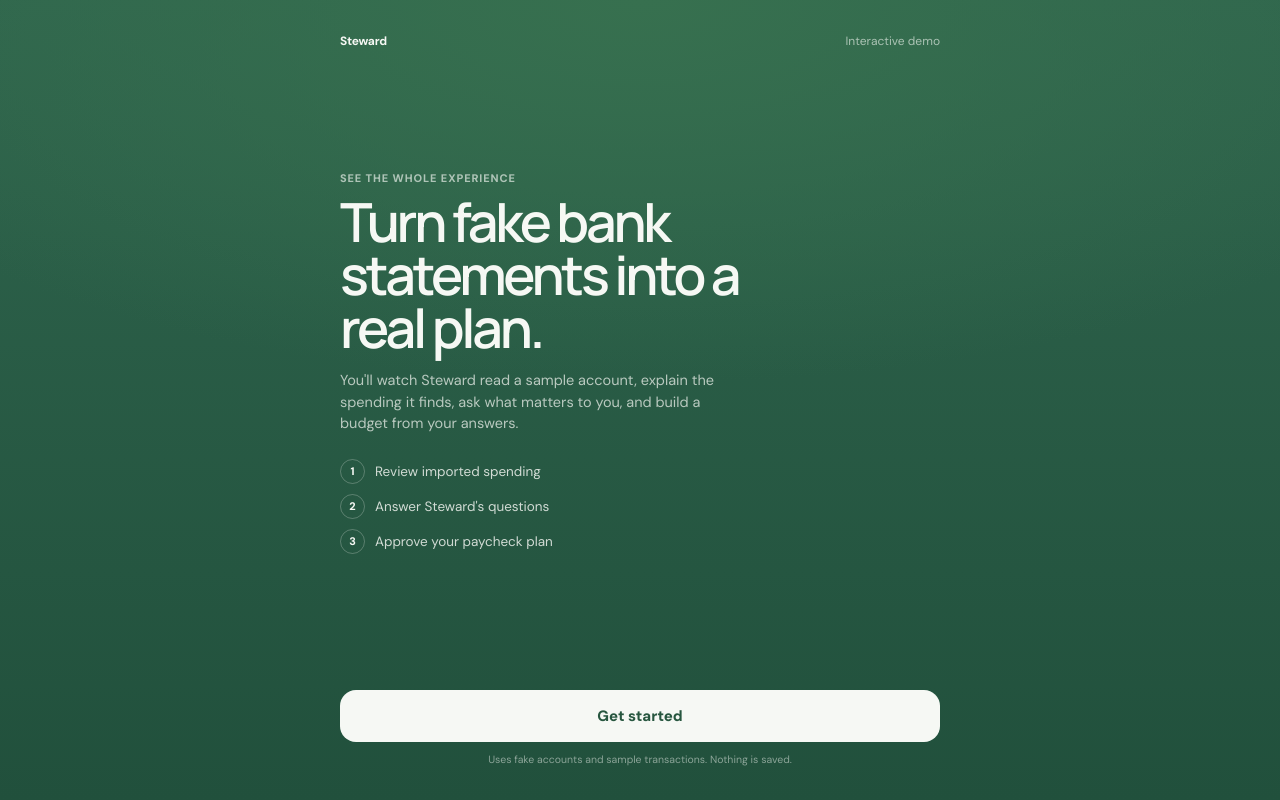
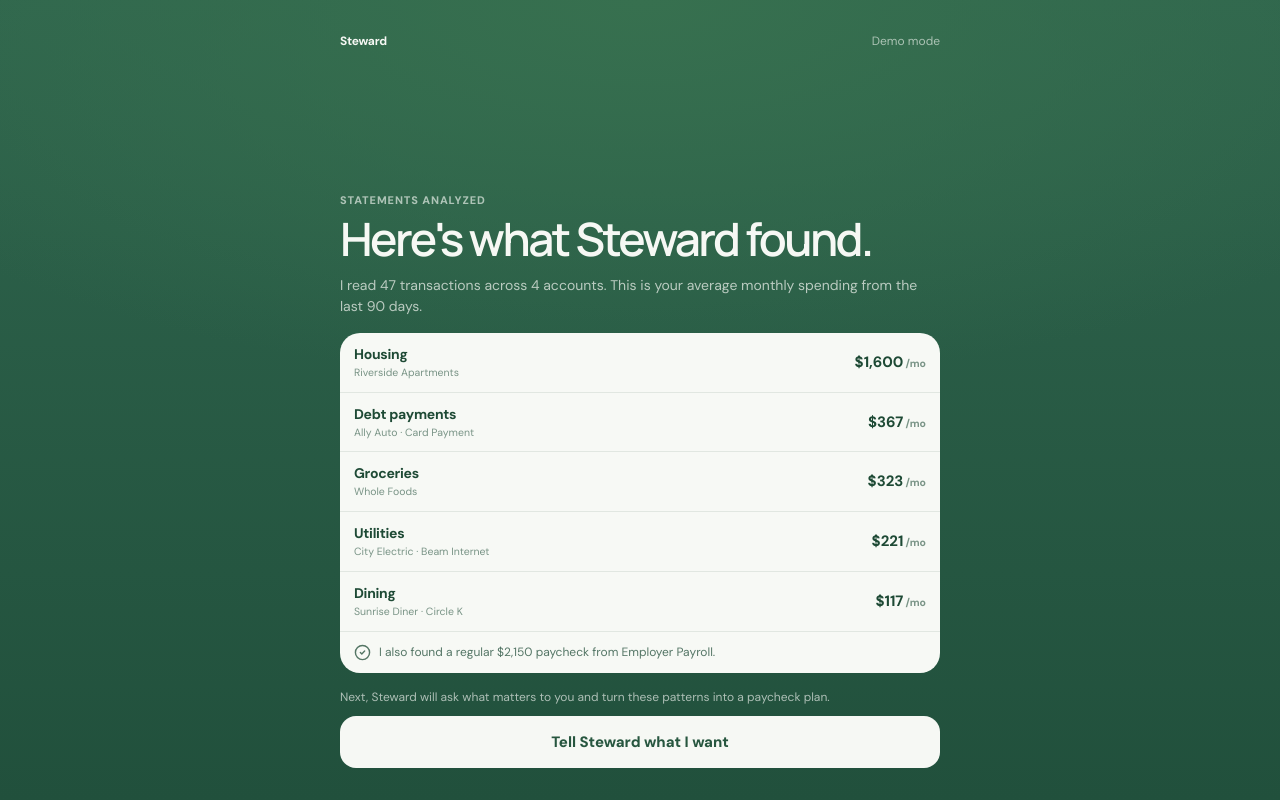
Before and after one commit to gking432/steward, a Next.js app: page /demo in a window 1280 px wide. Built offline with nearby package versions, Linux system fonts and the light colour scheme.

Commit message:
Restore real-app demo entry

```diff
--- a/app/steward/app.tsx
+++ b/app/steward/app.tsx
@@ -76,7 +76,7 @@
   today: string;
   onContinue: () => void;
 }) {
-  const [stage, setStage] = useState<"welcome" | "connecting" | "reading" | "review">("welcome");
+  const [stage, setStage] = useState<"connecting" | "reading" | "review">("connecting");
 
   useEffect(() => {
     if (stage === "connecting") {
@@ -95,36 +95,11 @@
   );
   const income = useMemo(() => incomeObservations(workspace, today).primary, [workspace, today]);
 
-  if (stage === "welcome") {
-    return (
-      <main className="dm-screen dm-welcome">
-        <header className="dm-top"><strong>Steward</strong><span>Interactive demo</span></header>
-        <section className="dm-welcome-copy">
-          <p className="dm-eyebrow">See the whole experience</p>
-          <h1>Turn fake bank statements into a real plan.</h1>
-          <p>
-            You&apos;ll watch Steward read a sample account, explain the spending it finds,
-            ask what matters to you, and build a budget from your answers.
-          </p>
-          <ul>
-            <li><span>1</span> Review imported spending</li>
-            <li><span>2</span> Answer Steward&apos;s questions</li>
-            <li><span>3</span> Approve your paycheck plan</li>
-          </ul>
-        </section>
-        <footer className="dm-action">
-          <button onClick={() => setStage("connecting")}>Get started</button>
-          <small>Uses fake accounts and sample transactions. Nothing is saved.</small>
-        </footer>
-      </main>
-    );
-  }
-
   if (stage !== "review") {
     const reading = stage === "reading";
     return (
       <main className="dm-screen dm-loading">
-        <header className="dm-top"><strong>Demo mode</strong><span>Fake bank data</span></header>
+        <header className="dm-top"><strong>Steward</strong><span>Demo mode</span></header>
         <section className="dm-loading-card" aria-live="polite">
           <span className="dm-import-icon"><LoaderCircle size={26} className="cx-spin" /></span>
           <p className="dm-eyebrow">Secure connection</p>
@@ -142,7 +117,7 @@
 
   return (
     <main className="dm-screen dm-review">
-      <header className="dm-top"><strong>Demo mode</strong><span>Fake bank data</span></header>
+      <header className="dm-top"><strong>Steward</strong><span>Demo mode</span></header>
       <section className="dm-review-copy">
         <p className="dm-eyebrow">Statements analyzed</p>
         <h1>Here&apos;s what Steward found.</h1>
@@ -1137,7 +1112,7 @@
     <div className={`sw-app${demoMode ? " sw-demo-mode" : ""}`}>
       {demoMode && (
         <aside className="sw-demo-bar" aria-label="Demo mode">
-          <span><strong>Demo mode</strong> · Fake bank data</span>
+          <span><strong>Demo mode</strong></span>
           {/* eslint-disable-next-line @next/next/no-html-link-for-pages */}
           <a href="/">Start over</a>
         </aside>
--- a/app/steward/connect.tsx
+++ b/app/steward/connect.tsx
@@ -61,22 +61,21 @@
             {error}
           </p>
         )}
+        <button onClick={onConnect} disabled={busy}>
+          {busy ? <RefreshCw size={18} className="cx-spin" /> : <Landmark size={18} />}
+          {label}
+        </button>
         {/* A full navigation is intentional: the Sites runtime can retain the
             current RSC tree during a client transition between dynamic routes. */}
-        <a className="cx-demo" href="/demo">
-          <Play size={18} fill="currentColor" />
-          Connect fake bank details to try it out
+        <a className="cx-demo cx-secondary" href="/demo">
+          <Play size={16} fill="currentColor" />
+          Test demo mode
         </a>
-        <button className="cx-secondary" onClick={onConnect} disabled={busy}>
-          {busy ? <RefreshCw size={18} className="cx-spin" /> : <Landmark size={18} />}
-          {label === "Connect your bank" ? "Connect your real bank" : label}
-        </button>
         <button className="cx-secondary" onClick={onManual} disabled={busy}>
           Set it up myself
         </button>
         <small>
-          The demo uses sample data. Real connections are read-only through Plaid — Steward
-          can&apos;t move money.
+          Handled by Plaid, never Steward. Read-only — Steward can&apos;t move money.
         </small>
       </footer>
     </main>
--- a/app/steward/intake.tsx
+++ b/app/steward/intake.tsx
@@ -245,7 +245,7 @@
     <main className="ik-screen">
       <header className="ik-top">
         <span className="ik-badge">
-          <Sparkles size={13} /> {demoMode ? "Demo · Fake bank data" : "Steward"}
+          <Sparkles size={13} /> {demoMode ? "Steward · Demo" : "Steward"}
         </span>
         <span
           className="ik-progress"
--- a/app/steward/steward.css
+++ b/app/steward/steward.css
@@ -993,52 +993,6 @@
   text-transform: uppercase;
 }
 
-.dm-welcome-copy {
-  align-self: center;
-  max-width: 480px;
-  padding-bottom: 2vh;
-}
-.dm-welcome-copy h1 {
-  margin: 8px 0 15px;
-  color: #f6f8f4;
-  font-size: clamp(38px, 11vw, 54px);
-  font-weight: 540;
-  letter-spacing: -0.06em;
-  line-height: 0.99;
-}
-.dm-welcome-copy > p:last-of-type {
-  max-width: 410px;
-  color: rgba(246, 248, 244, 0.7);
-  font-size: 14.5px;
-  line-height: 1.5;
-}
-.dm-welcome-copy ul {
-  display: grid;
-  gap: 10px;
-  margin: 24px 0 0;
-  padding: 0;
-  list-style: none;
-}
-.dm-welcome-copy li {
-  display: flex;
-  align-items: center;
-  gap: 10px;
-  color: rgba(246, 248, 244, 0.82);
-  font-size: 13.5px;
-}
-.dm-welcome-copy li span {
-  display: grid;
-  width: 25px;
-  height: 25px;
-  flex: none;
-  place-items: center;
-  border: 1px solid rgba(246, 248, 244, 0.25);
-  border-radius: 999px;
-  color: #f6f8f4;
-  font-size: 11px;
-  font-weight: 750;
-}
-
 .dm-loading { grid-template-rows: auto 1fr; }
 .dm-loading-card {
   align-self: center;
@@ -1120,11 +1074,6 @@
   color: #27563f;
   font-size: 15px;
   font-weight: 750;
-}
-.dm-action small {
-  color: rgba(246, 248, 244, 0.5);
-  text-align: center;
-  font-size: 10.5px;
 }
 
 @media (min-width: 768px) {
```
Also changed, not shown: 1 other file (tests, documents, lock files or other folders).
